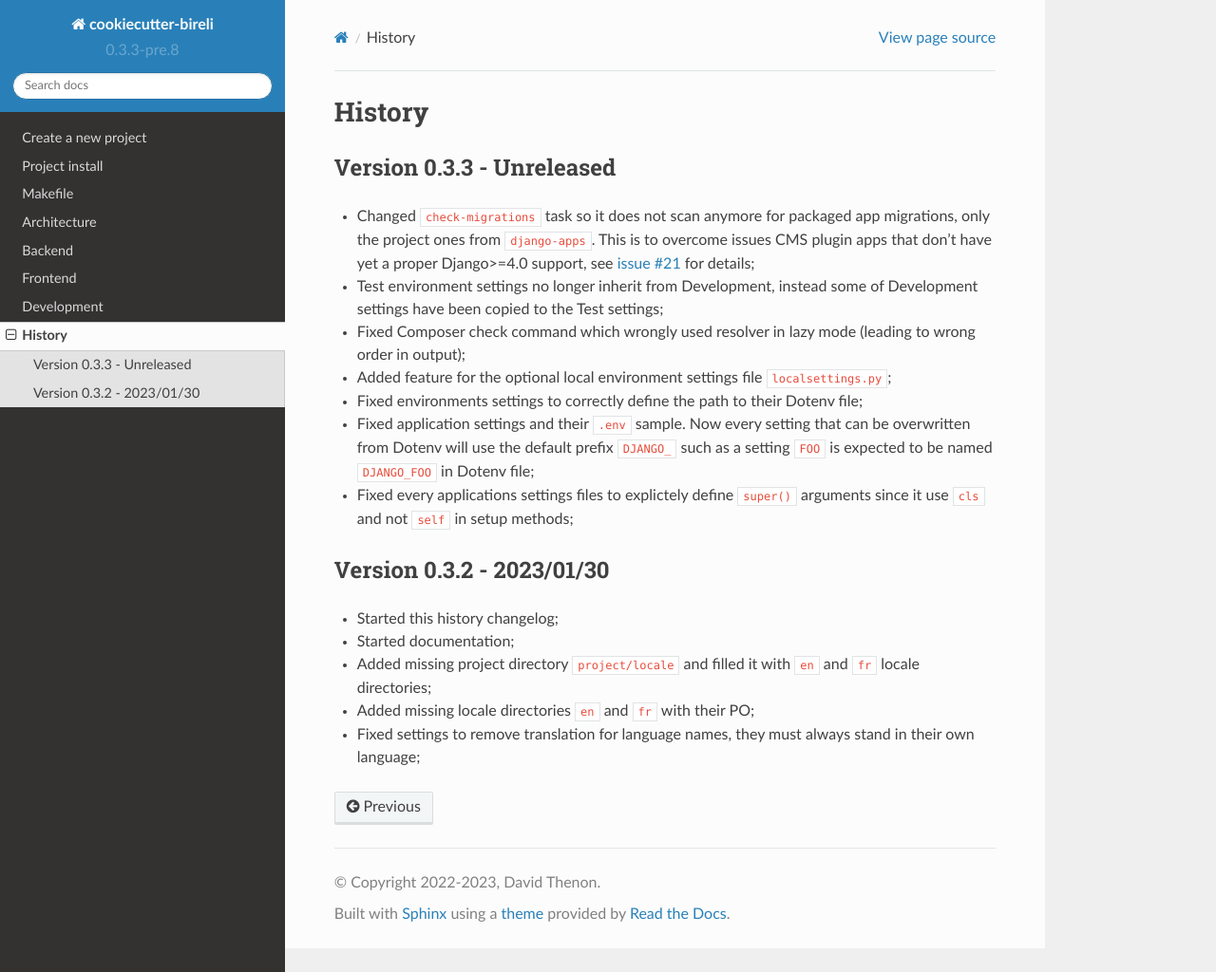
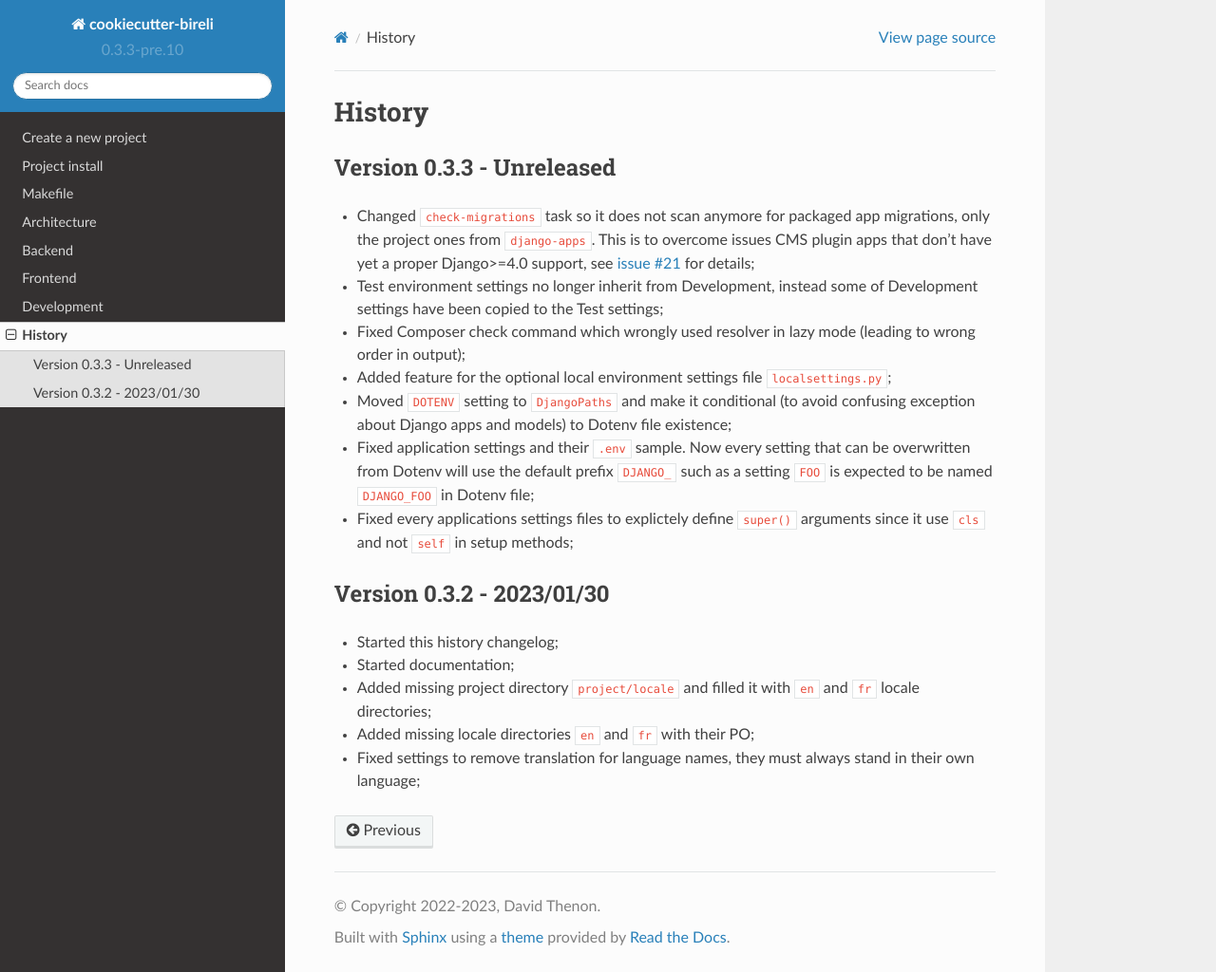
Before and after one commit to sveetch/cookiecutter-bireli, a Sphinx documentation site: the page built from docs/history.rst, in a window 1280 px wide and 1024 px high. Shown: the whole window at 95% size. Built offline with Sphinx 7.4.7 and the Read the Docs theme 2.0.0, drawn with Linux system fonts in a browser that asks for light colours.

Commit message:
[FIX] Moved 'DOTENV' setting to 'DjangoPaths' and make it conditional

```diff
--- a/cookiecutter.json
+++ b/cookiecutter.json
@@ -6,7 +6,7 @@
 
     "__version": "{% if cookiecutter.versioning == 'natural' %}0.1.0{% else %}{% now 'local', '%y.%W.0' %}{% endif %}",
 
-    "_bireli_version": "0.3.3-pre.8",
+    "_bireli_version": "0.3.3-pre.10",
     "_python_version": ">=3.8",
     "_django_version": ">=4.0,<4.1",
     "_project_composer_version": ">=0.7.0,<0.8.0",
--- a/docs/history.rst
+++ b/docs/history.rst
@@ -16,7 +16,8 @@
 * Fixed Composer check command which wrongly used resolver in lazy mode (leading to
   wrong order in output);
 * Added feature for the optional local environment settings file ``localsettings.py``;
-* Fixed environments settings to correctly define the path to their Dotenv file;
+* Moved ``DOTENV`` setting to ``DjangoPaths`` and make it conditional (to avoid
+  confusing exception about Django apps and models) to Dotenv file existence;
 * Fixed application settings and their ``.env`` sample. Now every setting that can be
   overwritten from Dotenv will use the default prefix ``DJANGO_`` such as a setting
   ``FOO`` is expected to be named ``DJANGO_FOO`` in Dotenv file;
```
Also changed, not shown: README.rst (+9 -7 lines), docs/project-install.rst (+5 -4 lines), 5 other files.
